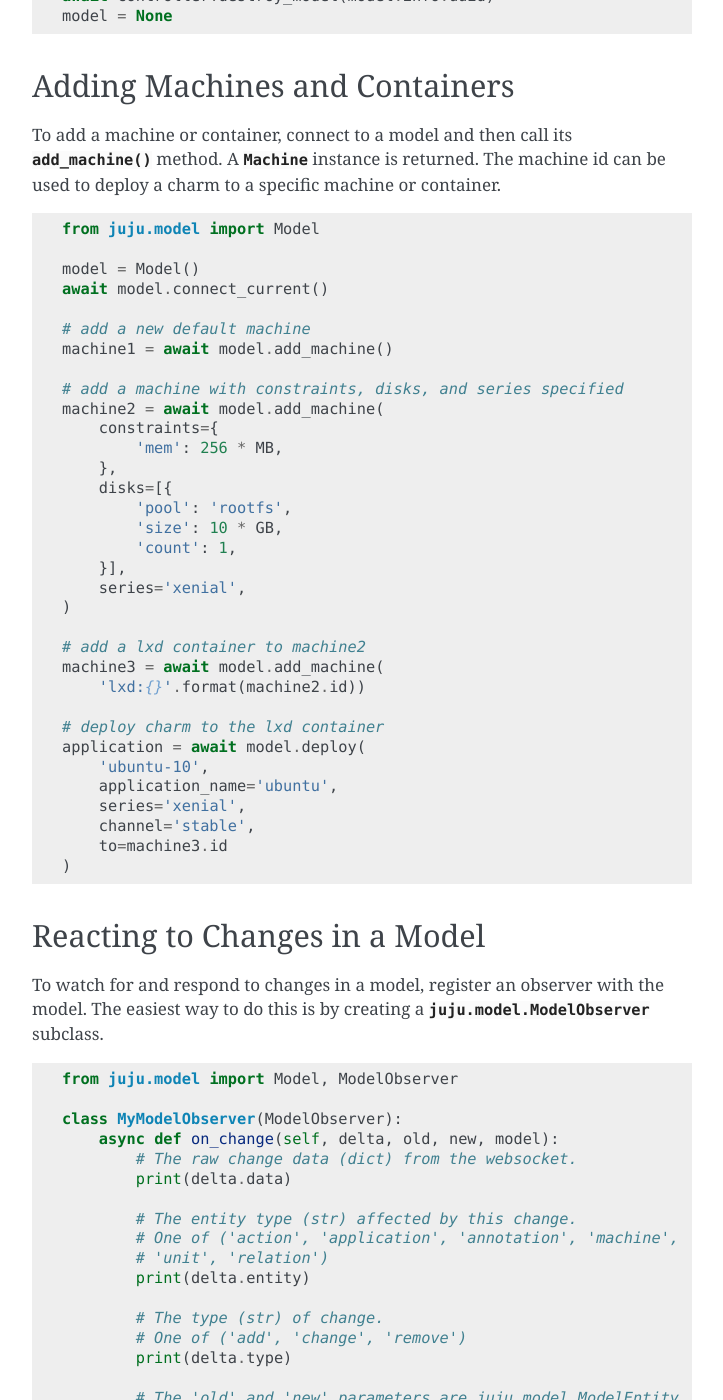
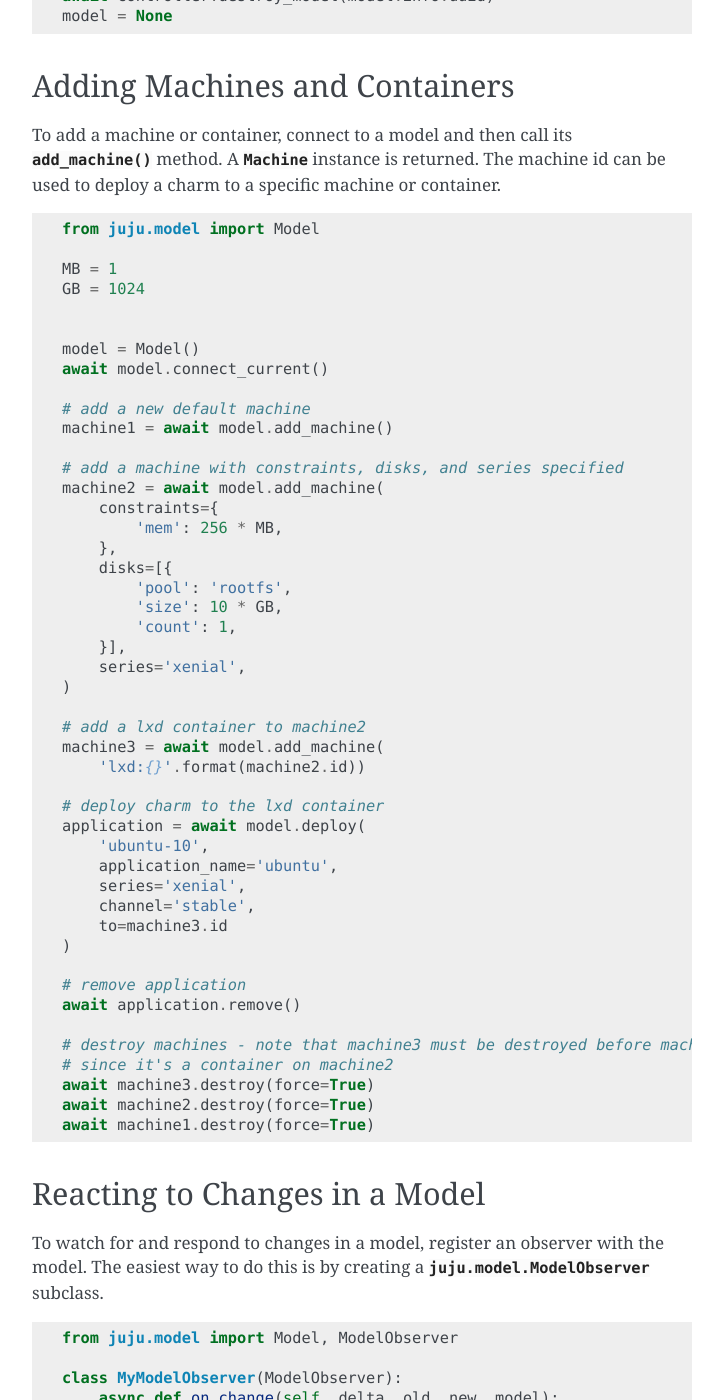
Before and after one commit to juju/python-libjuju, a Sphinx documentation site: the page built from docs/narrative/model.rst, in a window 1280 px wide and 1400 px high, scrolled down 2698 px. Shown: the whole window, without its empty margins (388-1111 px from the left). Built offline with Sphinx 7.4.7, drawn with Linux system fonts in a browser that asks for light colours.

Commit message:
Update add_machine example in docs.
Add some missing constants and show how machines are destroyed.

```diff
--- a/docs/narrative/model.rst
+++ b/docs/narrative/model.rst
@@ -142,6 +142,10 @@ can be used to deploy a charm to a specific machine or container.
 
   from juju.model import Model
 
+  MB = 1
+  GB = 1024
+
+
   model = Model()
   await model.connect_current()
 
@@ -173,6 +177,15 @@ can be used to deploy a charm to a specific machine or container.
       channel='stable',
       to=machine3.id
   )
+
+  # remove application
+  await application.remove()
+
+  # destroy machines - note that machine3 must be destroyed before machine2
+  # since it's a container on machine2
+  await machine3.destroy(force=True)
+  await machine2.destroy(force=True)
+  await machine1.destroy(force=True)
 
 
 Reacting to Changes in a Model
```
